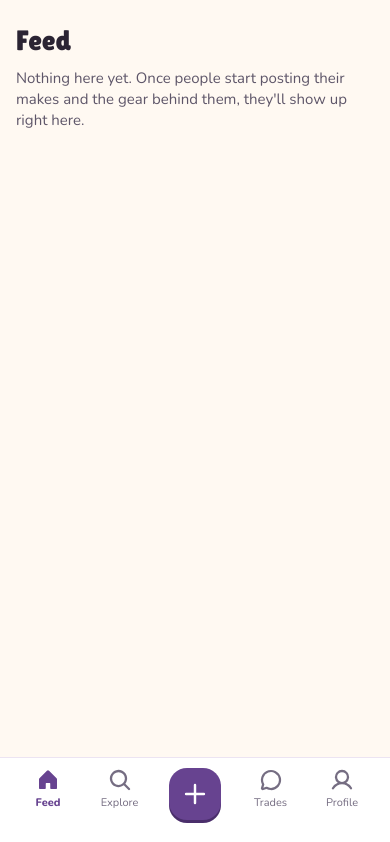
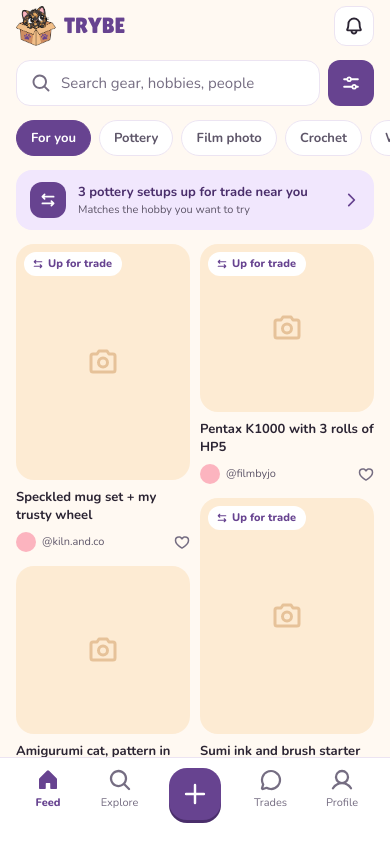
Before and after one commit to LhennaV/Trybe, a Next.js app: page / in a window 390 px wide. Shown: the top 842 px of the page. Built offline with nearby package versions, Linux system fonts and the light colour scheme.

Commit message:
Build mobile feed screen

```diff
--- a/src/app/(app)/layout.tsx
+++ b/src/app/(app)/layout.tsx
@@ -6,7 +6,7 @@ export default function AppLayout({ children }: LayoutProps<"/">) {
   return (
     <>
       <Sidebar />
-      <main className="flex-1 px-4 pt-6 pb-[calc(62px+max(24px,env(safe-area-inset-bottom))+24px)] lg:pl-[calc(16rem+40px)] lg:pr-10 lg:pt-7 lg:pb-10">
+      <main className="flex-1 px-4 pt-1.5 pb-[calc(62px+max(24px,env(safe-area-inset-bottom))+24px)] lg:pl-[calc(16rem+40px)] lg:pr-10 lg:pt-7 lg:pb-10">
         {children}
       </main>
       <BottomNav />
--- a/src/app/(app)/page.tsx
+++ b/src/app/(app)/page.tsx
@@ -1,5 +1,10 @@
 import type { Metadata } from "next";
-import ComingSoon from "@/components/shell/ComingSoon";
+import FeedGrid from "@/components/feed/FeedGrid";
+import FeedHeader from "@/components/feed/FeedHeader";
+import FeedSearch from "@/components/feed/FeedSearch";
+import HobbyFilter from "@/components/feed/HobbyFilter";
+import MatchBanner from "@/components/feed/MatchBanner";
+import { SAMPLE_POSTS } from "@/components/feed/samplePosts";
 
 export const metadata: Metadata = {
   title: { absolute: "Trybe" },
@@ -7,9 +12,17 @@ export const metadata: Metadata = {
 
 export default function FeedPage() {
   return (
-    <ComingSoon title="Feed">
-      Nothing here yet. Once people start posting their makes and the gear behind them, they&apos;ll
-      show up right here.
-    </ComingSoon>
+    <div className="flex flex-col gap-3.5">
+      <h1 className="sr-only">Feed</h1>
+      <FeedHeader />
+      <FeedSearch />
+      <HobbyFilter />
+      <MatchBanner
+        title="3 pottery setups up for trade near you"
+        subtitle="Matches the hobby you want to try"
+        href="/explore"
+      />
+      <FeedGrid posts={SAMPLE_POSTS} />
+    </div>
   );
 }
--- /dev/null
+++ b/src/components/feed/FeedGrid.tsx
@@ -0,0 +1,21 @@
+import PostCard from "./PostCard";
+import type { FeedPost } from "./samplePosts";
+
+// Masonry: posts are dealt into columns left to right, so tall and short
+// photos stagger like the Figma feed. Mobile is 2 columns.
+export default function FeedGrid({ posts }: { posts: FeedPost[] }) {
+  const columns: FeedPost[][] = [[], []];
+  posts.forEach((post, index) => columns[index % columns.length].push(post));
+
+  return (
+    <div className="flex items-start gap-2.5">
+      {columns.map((column, index) => (
+        <div key={index} className="flex min-w-0 flex-1 flex-col gap-3.5">
+          {column.map((post) => (
+            <PostCard key={post.id} post={post} />
+          ))}
+        </div>
+      ))}
+    </div>
+  );
+}
--- /dev/null
+++ b/src/components/feed/FeedHeader.tsx
@@ -0,0 +1,19 @@
+import Image from "next/image";
+import { Bell } from "@phosphor-icons/react/dist/ssr";
+
+// Mobile header: Storm in the box, the TRYBE wordmark, and notifications.
+export default function FeedHeader() {
+  return (
+    <header className="flex items-center gap-2">
+      <Image src="/brand/storm-icon.png" alt="" width={40} height={39} priority />
+      <span className="font-display text-display-m text-brand-plum">TRYBE</span>
+      <button
+        type="button"
+        aria-label="Notifications"
+        className="relative ml-auto flex size-10 items-center justify-center rounded-xl border-[1.5px] border-line bg-surface-white text-ink-900 before:absolute before:-inset-0.5"
+      >
+        <Bell size={20} weight="bold" aria-hidden />
+      </button>
+    </header>
+  );
+}
--- /dev/null
+++ b/src/components/feed/FeedSearch.tsx
@@ -0,0 +1,25 @@
+import { MagnifyingGlass, SlidersHorizontal } from "@phosphor-icons/react/dist/ssr";
+
+export default function FeedSearch() {
+  return (
+    <form role="search" action="/explore" className="flex items-center gap-2">
+      <label className="flex h-[46px] min-w-0 flex-1 items-center gap-2.5 rounded-input border-[1.5px] border-line bg-surface-white px-3.5 text-ink-400 focus-within:outline-2 focus-within:outline-offset-2 focus-within:outline-brand-plum">
+        <MagnifyingGlass size={20} weight="bold" aria-hidden />
+        <span className="sr-only">Search</span>
+        <input
+          type="search"
+          name="q"
+          placeholder="Search gear, hobbies, people"
+          className="min-w-0 flex-1 bg-transparent text-body-m text-ink-900 outline-none placeholder:text-ink-400"
+        />
+      </label>
+      <button
+        type="button"
+        aria-label="Filters"
+        className="flex size-[46px] shrink-0 items-center justify-center rounded-xl bg-brand-plum text-surface-white"
+      >
+        <SlidersHorizontal size={20} weight="bold" aria-hidden />
+      </button>
+    </form>
+  );
+}
--- /dev/null
+++ b/src/components/feed/HobbyFilter.tsx
@@ -0,0 +1,32 @@
+"use client";
+
+import { useState } from "react";
+import Chip from "@/components/ui/Chip";
+
+const HOBBIES = ["For you", "Pottery", "Film photo", "Crochet", "Watercolor", "Baking"];
+
+// Picking a hobby only highlights it for now. Filtering comes with the feed API.
+export default function HobbyFilter() {
+  const [selected, setSelected] = useState(HOBBIES[0]);
+
+  return (
+    <div
+      role="group"
+      aria-label="Filter by hobby"
+      // The vertical padding keeps the chips' enlarged tap targets from being clipped
+      // by the scroll container. The negative margin cancels it out visually.
+      className="-mx-4 -my-1.5 flex gap-2 overflow-x-auto px-4 py-1.5 [scrollbar-width:none]"
+    >
+      {HOBBIES.map((hobby) => (
+        <Chip
+          key={hobby}
+          selected={selected === hobby}
+          onClick={() => setSelected(hobby)}
+          className="shrink-0 whitespace-nowrap"
+        >
+          {hobby}
+        </Chip>
+      ))}
+    </div>
+  );
+}
--- /dev/null
+++ b/src/components/feed/MatchBanner.tsx
@@ -0,0 +1,27 @@
+import Link from "next/link";
+import { ArrowsLeftRight, CaretRight } from "@phosphor-icons/react/dist/ssr";
+
+type MatchBannerProps = {
+  title: string;
+  subtitle: string;
+  href: string;
+};
+
+// Nudge toward trades that match a hobby the user wants to try.
+export default function MatchBanner({ title, subtitle, href }: MatchBannerProps) {
+  return (
+    <Link
+      href={href}
+      className="flex items-center gap-3 rounded-card bg-brand-lavender-soft px-3.5 py-3"
+    >
+      <span className="flex size-9 shrink-0 items-center justify-center rounded-xl bg-brand-plum text-surface-white">
+        <ArrowsLeftRight size={18} weight="bold" aria-hidden />
+      </span>
+      <span className="flex min-w-0 flex-1 flex-col gap-0.5">
+        <span className="text-body-s font-bold text-brand-plum-dark">{title}</span>
+        <span className="text-caption text-ink-600">{subtitle}</span>
+      </span>
+      <CaretRight size={18} weight="bold" className="shrink-0 text-brand-plum" aria-hidden />
+    </Link>
+  );
+}
--- /dev/null
+++ b/src/components/feed/PostCard.tsx
@@ -0,0 +1,59 @@
+import Image from "next/image";
+import { ArrowsLeftRight, Camera, Heart } from "@phosphor-icons/react/dist/ssr";
+import type { FeedPost } from "./samplePosts";
+
+// Photo boxes keep the Figma proportions (174px wide, 236px or 168px tall)
+// so the layout doesn't jump while images load.
+const photoAspect = {
+  tall: "aspect-[174/236]",
+  short: "aspect-[174/168]",
+};
+
+export default function PostCard({ post }: { post: FeedPost }) {
+  return (
+    <article className="flex flex-col gap-2">
+      <div
+        className={`relative w-full overflow-hidden rounded-photo bg-brand-box-soft ${photoAspect[post.photoShape]}`}
+      >
+        {post.photoUrl ? (
+          <Image
+            src={post.photoUrl}
+            alt={post.title}
+            fill
+            sizes="(min-width: 1024px) 20vw, 50vw"
+            className="object-cover"
+          />
+        ) : (
+          <div className="flex size-full items-center justify-center text-brand-box-dark/40">
+            <Camera size={32} weight="bold" aria-hidden />
+          </div>
+        )}
+
+        {/* Inspiration-only posts get no pill, so the two types read differently. */}
+        {post.upForTrade && (
+          <span className="absolute top-2 left-2 flex items-center gap-1 rounded-chip bg-surface-white py-[5px] pr-2.5 pl-2 text-caption font-extrabold text-brand-plum">
+            <ArrowsLeftRight size={12} weight="bold" aria-hidden />
+            Up for trade
+          </span>
+        )}
+      </div>
+
+      <h3 className="text-body-s font-bold text-ink-900">{post.title}</h3>
+
+      <div className="flex items-center gap-1.5">
+        <span className="size-5 shrink-0 rounded-chip bg-brand-blush" aria-hidden />
+        <span className="min-w-0 flex-1 truncate text-caption text-ink-600">
+          @{post.authorHandle}
+        </span>
+        {/* Likes aren't wired up yet. The ::before grows the 16px icon to a 44px tap target. */}
+        <button
+          type="button"
+          aria-label={`Like ${post.title}`}
+          className="relative text-ink-400 before:absolute before:-inset-3.5"
+        >
+          <Heart size={16} weight="bold" aria-hidden />
+        </button>
+      </div>
+    </article>
+  );
+}
--- /dev/null
+++ b/src/components/feed/samplePosts.ts
@@ -0,0 +1,63 @@
+export type FeedPost = {
+  id: string;
+  title: string;
+  authorHandle: string;
+  // Null until real uploads exist. The card shows a placeholder instead.
+  photoUrl: string | null;
+  // Tall photos are about 3:4, short ones about 1:1. The feed alternates them.
+  photoShape: "tall" | "short";
+  upForTrade: boolean;
+};
+
+// Sample posts from the Figma prototype, used until the feed API exists.
+// The prototype photos are AI placeholders, so they're left out on purpose.
+export const SAMPLE_POSTS: FeedPost[] = [
+  {
+    id: "speckled-mug-set",
+    title: "Speckled mug set + my trusty wheel",
+    authorHandle: "kiln.and.co",
+    photoUrl: null,
+    photoShape: "tall",
+    upForTrade: true,
+  },
+  {
+    id: "pentax-k1000",
+    title: "Pentax K1000 with 3 rolls of HP5",
+    authorHandle: "filmbyjo",
+    photoUrl: null,
+    photoShape: "short",
+    upForTrade: true,
+  },
+  {
+    id: "amigurumi-cat",
+    title: "Amigurumi cat, pattern in caption",
+    authorHandle: "hookedonyarn",
+    photoUrl: null,
+    photoShape: "short",
+    upForTrade: false,
+  },
+  {
+    id: "sumi-ink-kit",
+    title: "Sumi ink and brush starter kit",
+    authorHandle: "papelero",
+    photoUrl: null,
+    photoShape: "tall",
+    upForTrade: true,
+  },
+  {
+    id: "coptic-sketchbook",
+    title: "Hand-bound coptic sketchbook",
+    authorHandle: "foldandstitch",
+    photoUrl: null,
+    photoShape: "tall",
+    upForTrade: false,
+  },
+  {
+    id: "banneton-whisk",
+    title: "Banneton + dough whisk, barely used",
+    authorHandle: "rise.bakes",
+    photoUrl: null,
+    photoShape: "short",
+    upForTrade: true,
+  },
+];
```
Also changed, not shown: public/brand/storm-icon.png (added).
